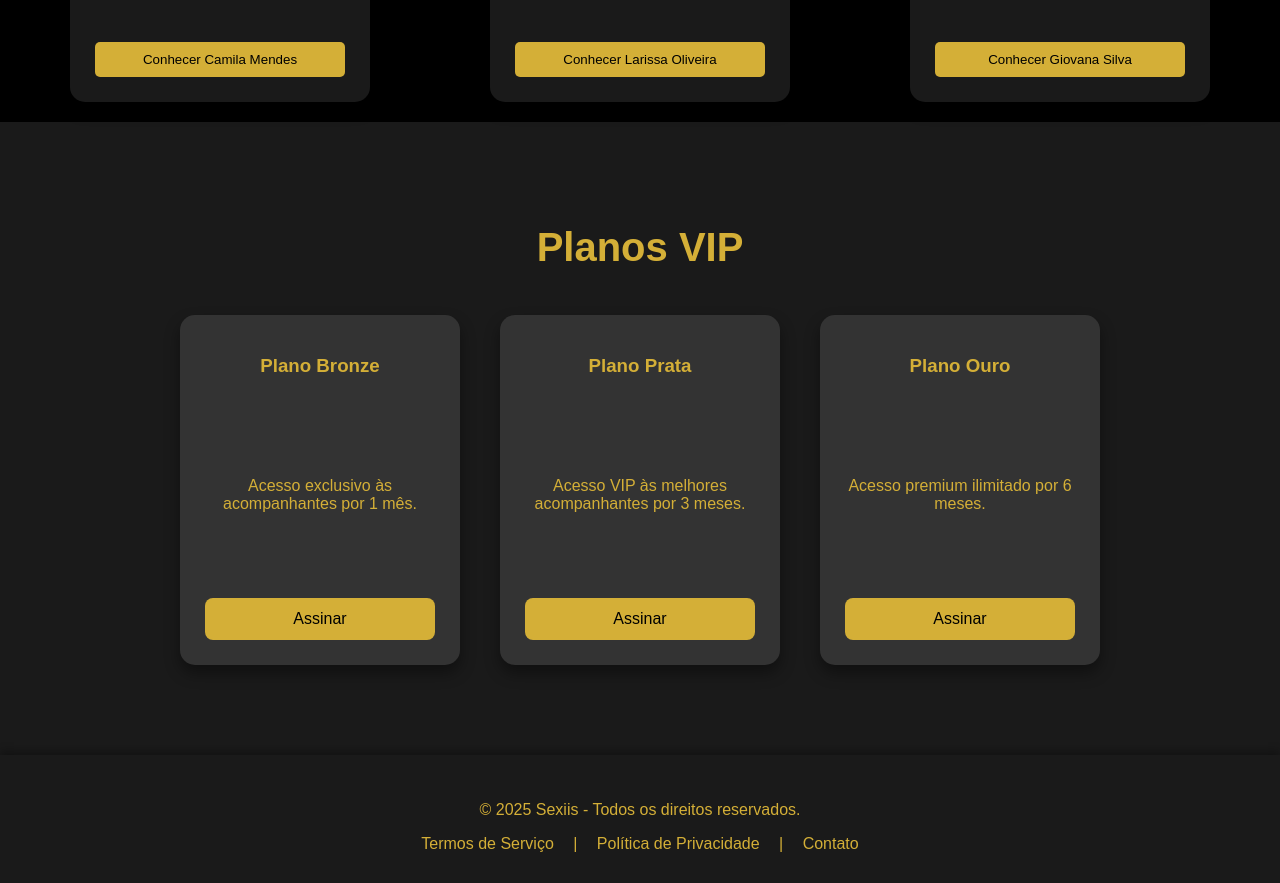
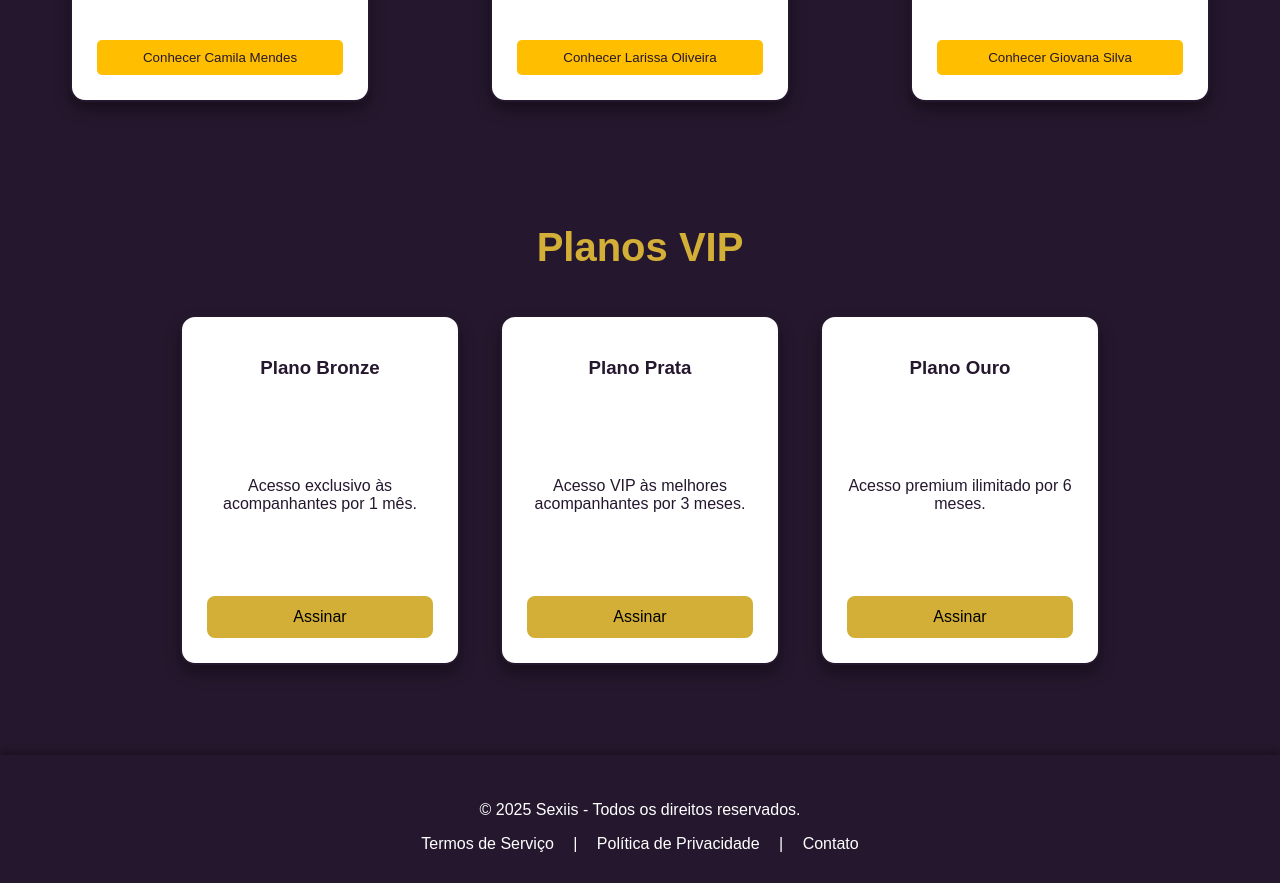
Before and after one commit to albyTechltda/landig-page, a plain HTML site: page index.html in a window 1280 px wide. Shown: the part 1260-2143 px from the top of the page. Drawn offline with Linux system fonts and the light colour scheme.

Commit message:
Update styles.css

```diff
--- a/styles.css
+++ b/styles.css
@@ -14,7 +14,7 @@ body {
     font-family: 'Fira Sans', sans-serif;
     margin: 0;
     padding: 0;
-    background-color: #000;
+    background-color: #25182E;
     color: #d4af37;
 }
 
@@ -22,7 +22,7 @@ header {
     position: fixed;
     top: 0;
     width: 100%;
-    background-color: #1a1a1a;
+    background-color: #CA1F3D;
     padding: 15px 50px;
     display: flex;
     justify-content: space-between;
@@ -38,7 +38,7 @@ nav {
 }
 
 nav a {
-    color: #d4af37;
+    color: #ffff;
     text-decoration: none;
     margin: 0 20px;
     font-size: 18px;
@@ -53,7 +53,7 @@ nav a:hover {
 }
 
 header .logo {
-    color: #d4af37;
+    color: #FFBE00;
     font-family: 'Poppins', sans-serif;
     font-size: 28px;
     font-weight: 600;
@@ -112,9 +112,10 @@ header .logo:hover {
 }
 
 .card {
-    background-color: #1a1a1a;
+    background-color: #fff;
     padding: 25px;
     border-radius: 15px;
+    border: 2px solid #25182E; /* Borda adicionada */
     color: #d4af37;
     width: 300px;
     height: 400px;
@@ -148,8 +149,8 @@ header .logo:hover {
 }
 
 .card button {
-    background-color: #d4af37;
-    color: #000;
+    background-color: #FFBE00;
+    color: #25182E;
     border: none;
     padding: 10px 15px;
     cursor: pointer;
@@ -164,7 +165,7 @@ header .logo:hover {
 
 /* Planos VIP */
 .vip-plans {
-    background-color: #1a1a1a;
+    background-color: #25182E;
     padding: 70px 20px;
     text-align: center;
 }
@@ -184,10 +185,11 @@ header .logo:hover {
 }
 
 .vip-card {
-    background-color: #333;
+    background-color: #fff;
     padding: 25px;
     border-radius: 15px;
-    color: #d4af37;
+    border: 2px solid #25182E; /* Borda adicionada */
+    color: #25182E;
     text-align: center;
     width: 280px;
     height: 350px;
@@ -200,7 +202,6 @@ header .logo:hover {
 
 .vip-card:hover {
     transform: translateY(-10px); /* Levanta o card */
-    box-shadow: 0 15px 30px rgba(0, 0, 0, 0.5);
 }
 
 .vip-card h3, .vip-card p {
@@ -226,8 +227,8 @@ header .logo:hover {
 
 /* Rodapé */
 footer {
-    background-color: #1a1a1a;
-    color: #d4af37;
+    background-color: #25182E;
+    color: #ffff;
     text-align: center;
     padding: 30px 20px;
     position: relative;
@@ -242,7 +243,7 @@ footer {
 }
 
 .footer-links a {
-    color: #d4af37;
+    color: #fff;
     text-decoration: none;
     margin: 0 15px;
 }
```
